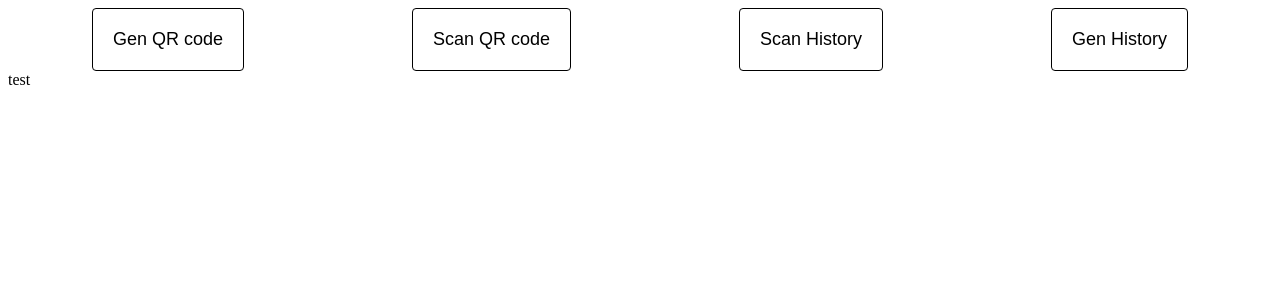
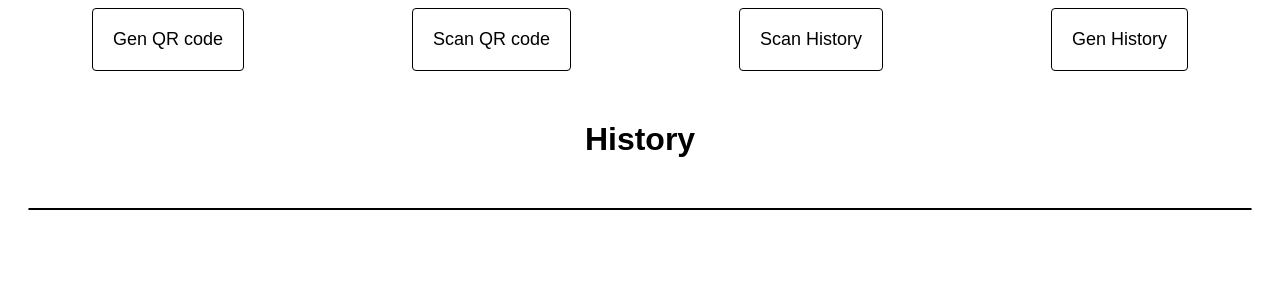
Before and after one commit to zeroxxls/QRCodeGenrator, a React (Vite) app: page /generateHistory in a window 1280 px wide. Shown: the top 300 px of the page. Built offline with nearby package versions, Linux system fonts and the light colour scheme.

Commit message:
final commit

```diff
--- a/src/components/GenerateHistory/GenerateHistory.jsx
+++ b/src/components/GenerateHistory/GenerateHistory.jsx
@@ -1,9 +1,24 @@
 import s from './GenerateHistory.module.css'
+import { GENERATE_DATA } from '../../constants'
+import { QRCodeSVG } from 'qrcode.react';
 
 export const GenerateHistory =()=>{
+
+    const data = JSON.parse(localStorage.getItem(GENERATE_DATA) || '[]')
+    console.log(data);
+
+
     return(
         <div>
-            test
+            <h1 className={s.list_tittle}>History</h1>
+            <div className={s.list}>
+            {data.map((text)=>(
+                <p key={text} className={s.list_elem}>
+                    {text}
+                    <QRCodeSVG value={text} size={100} />
+                    </p>
+            ))}
+            </div>
         </div>
     )
 }
--- a/src/components/GenerateHistory/GenerateHistory.module.css
+++ b/src/components/GenerateHistory/GenerateHistory.module.css
@@ -0,0 +1,21 @@
+.list{
+    margin: 20px;
+    margin-top: 40px;
+    border: 1px solid;
+    border-radius: 4px;
+}
+.list_tittle{
+    display: flex;
+    justify-content: center;
+    font-family: Arial, Helvetica, sans-serif;
+    margin-bottom: 50px;
+    margin-top: 50px;
+}
+.list_elem{
+    display: flex;
+    align-items: center;
+    flex-direction: row;
+    justify-content: space-between;
+    margin-top: 50px;
+    margin-left: 50px;
+}
--- a/src/components/ScanHistory/ScanHistory.jsx
+++ b/src/components/ScanHistory/ScanHistory.jsx
@@ -1,15 +1,23 @@
 import s from './ScanHistory.module.css'
 import { SCAN_DATA } from '../../constants';
+import { QRCodeSVG } from 'qrcode.react';
 
 export const ScanHistory =()=>{
 
     const data = JSON.parse(localStorage.getItem(SCAN_DATA)  || '[]');
-    console.log(data)
+    console.log(data);
+
     return(
         <div>
+            <h1 className={s.list_tittle}>History</h1>
+            <div className={s.list}>
             {data.map((text)=>(
-                <p>{text}</p>
+                <p key={text} className={s.list_elem}>
+                    {text}
+                    <QRCodeSVG value={text} size={100} />
+                </p>
             ))}
+            </div>
         </div>
     )
 }
--- a/src/components/ScanHistory/ScanHistory.module.css
+++ b/src/components/ScanHistory/ScanHistory.module.css
@@ -0,0 +1,20 @@
+.list{
+    margin-top: 40px;
+    border: 1px solid;
+    border-radius: 4px;
+}
+.list_tittle{
+    display: flex;
+    justify-content: center;
+    font-family: Arial, Helvetica, sans-serif;
+    margin-bottom: 50px;
+    margin-top: 50px;
+}
+.list_elem{
+    display: flex;
+    align-items: center;
+    flex-direction: row;
+    justify-content: space-between;
+    margin-top: 50px;
+    margin-left: 50px;
+}
```
